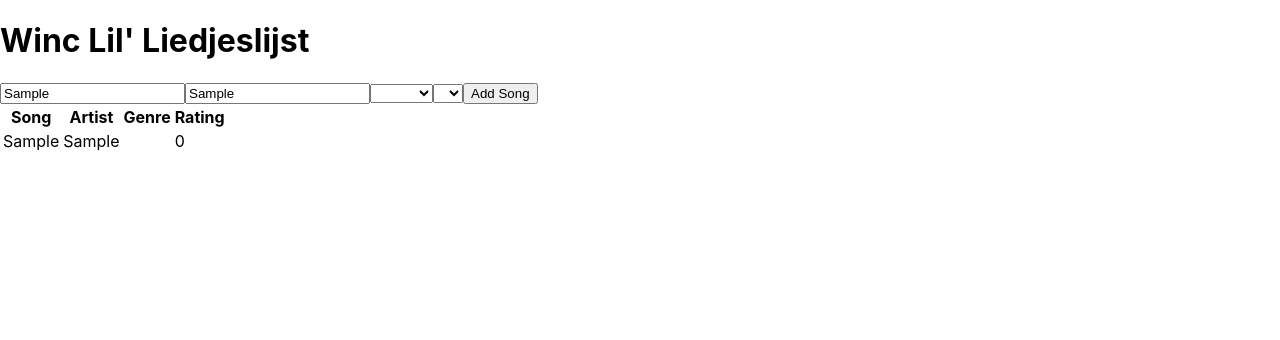
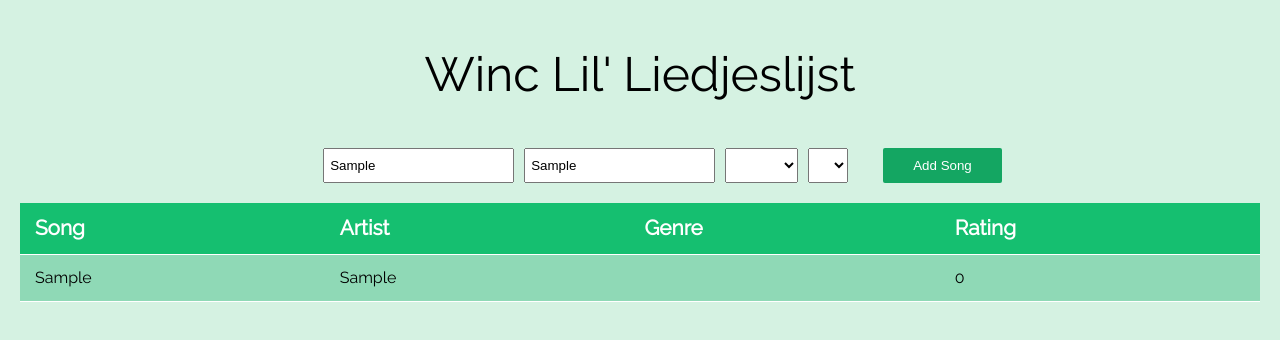
Before and after one commit to ramonsnellink/ramon_snellink-playlist, a React (Create React App) app: page / in a window 1280 px wide. Both pictures are taken after typing "Sample", "Sample" into the empty fields and a click on the button "Add Song". Shown: the top 340 px of the page. Built offline with nearby package versions, Linux system fonts and the light colour scheme.

Commit message:
finished styling

```diff
--- a/public/index.html
+++ b/public/index.html
@@ -5,11 +5,10 @@
     <link rel="icon" href="%PUBLIC_URL%/favicon.ico" />
     <meta name="viewport" content="width=device-width, initial-scale=1" />
     <meta name="theme-color" content="#000000" />
-    <meta
-      name="description"
-      content="Web site created using create-react-app"
-    />
+    <meta name="description" content="Web site created using create-react-app" />
     <link rel="apple-touch-icon" href="%PUBLIC_URL%/logo192.png" />
+    <link href="https://fonts.googleapis.com/css2?family=Raleway&display=swap" rel="stylesheet" />
+
     <!--
       manifest.json provides metadata used when your web app is installed on a
       user's mobile device or desktop. See https://developers.google.com/web/fundamentals/web-app-manifest/
--- a/src/App.js
+++ b/src/App.js
@@ -3,8 +3,8 @@ import SongOverview from "./components/SongOverview";
 
 const App = () => {
   return (
-    <div className="App">
-      <h1>Winc Lil' Liedjeslijst</h1>
+    <div className="app">
+      <h1 className="app__title">Winc Lil' Liedjeslijst</h1>
       <SongOverview />
     </div>
   );
--- /dev/null
+++ b/src/_reset.scss
@@ -0,0 +1,129 @@
+/* http://meyerweb.com/eric/tools/css/reset/
+   v2.0 | 20110126
+   License: none (public domain)
+*/
+
+html,
+body,
+div,
+span,
+applet,
+object,
+iframe,
+h1,
+h2,
+h3,
+h4,
+h5,
+h6,
+p,
+blockquote,
+pre,
+a,
+abbr,
+acronym,
+address,
+big,
+cite,
+code,
+del,
+dfn,
+em,
+img,
+ins,
+kbd,
+q,
+s,
+samp,
+small,
+strike,
+strong,
+sub,
+sup,
+tt,
+var,
+b,
+u,
+i,
+center,
+dl,
+dt,
+dd,
+ol,
+ul,
+li,
+fieldset,
+form,
+label,
+legend,
+table,
+caption,
+tbody,
+tfoot,
+thead,
+tr,
+th,
+td,
+article,
+aside,
+canvas,
+details,
+embed,
+figure,
+figcaption,
+footer,
+header,
+hgroup,
+menu,
+nav,
+output,
+ruby,
+section,
+summary,
+time,
+mark,
+audio,
+video {
+  margin: 0;
+  padding: 0;
+  border: 0;
+  font-size: 100%;
+  font: inherit;
+  vertical-align: baseline;
+}
+/* HTML5 display-role reset for older browsers */
+article,
+aside,
+details,
+figcaption,
+figure,
+footer,
+header,
+hgroup,
+menu,
+nav,
+section {
+  display: block;
+}
+body {
+  line-height: 1;
+}
+ol,
+ul {
+  list-style: none;
+}
+blockquote,
+q {
+  quotes: none;
+}
+blockquote:before,
+blockquote:after,
+q:before,
+q:after {
+  content: "";
+  content: none;
+}
+table {
+  border-collapse: collapse;
+  border-spacing: 0;
+}
--- a/src/components/Song.js
+++ b/src/components/Song.js
@@ -1,10 +1,10 @@
 const Song = ({ songData }) => {
   return (
-    <tr>
-      <td>{songData.title}</td>
-      <td>{songData.artist}</td>
-      <td>{songData.genre}</td>
-      <td>{songData.rating}</td>
+    <tr className="songlist__row">
+      <td className="songlist__item">{songData.title}</td>
+      <td className="songlist__item">{songData.artist}</td>
+      <td className="songlist__item">{songData.genre}</td>
+      <td className="songlist__item">{songData.rating}</td>
     </tr>
   );
 };
--- a/src/components/SongForm.js
+++ b/src/components/SongForm.js
@@ -9,8 +9,9 @@ const SongForm = (props) => {
   const [values, setValues] = useState({ title: "", artist: "", genre: "", rating: 0 });
 
   return (
-    <form onSubmit={(e) => props.addSong(e, values)}>
+    <form className="songform" onSubmit={(e) => props.addSong(e, values)}>
       <input
+        className="songform__field"
         type="text"
         placeholder="Title"
         name="title"
@@ -18,27 +19,40 @@ const SongForm = (props) => {
         value={values.title}
       />
       <input
+        className="songform__field"
         type="text"
         placeholder="Artist"
         name="artist"
         onChange={handleInputChange}
         value={values.artist}
       />
-      <select name="genre" id="" onChange={handleInputChange} value={values.genre}>
+      <select
+        name="genre"
+        id=""
+        onChange={handleInputChange}
+        value={values.genre}
+        className="songform__field"
+      >
         <option value="none"></option>
         <option value="jazz">Jazz</option>
         <option value="rock">Rock</option>
         <option value="trance">Trance</option>
       </select>
-      <select name="rating" id="" onChange={handleInputChange} value={values.rating}>
-        <option value={"0"}></option>
+      <select
+        name="rating"
+        id=""
+        onChange={handleInputChange}
+        value={values.rating}
+        className="songform__field"
+      >
+        <option value="0"></option>
         <option value="1">1</option>
         <option value="2">2</option>
         <option value="3">3</option>
         <option value="4">4</option>
         <option value="5">5</option>
       </select>
-      <button>Add Song</button>
+      <button className="songform__button">Add Song</button>
     </form>
   );
 };
--- a/src/components/SongOverview.js
+++ b/src/components/SongOverview.js
@@ -15,13 +15,13 @@ const SongOverview = () => {
   return (
     <div>
       <SongForm addSong={addSong} />
-      <table>
+      <table className="songlist">
         <thead>
-          <tr className="song-header">
-            <th className="song-row__item">Song</th>
-            <th className="song-row__item">Artist</th>
-            <th className="song-row__item">Genre</th>
-            <th className="song-row__item">Rating</th>
+          <tr className="songlist__header">
+            <th className="songlist__title">Song</th>
+            <th className="songlist__title">Artist</th>
+            <th className="songlist__title">Genre</th>
+            <th className="songlist__title">Rating</th>
           </tr>
         </thead>
 
--- a/src/index.css
+++ b/src/index.css
@@ -1,11 +1,197 @@
-body {
+/* http://meyerweb.com/eric/tools/css/reset/
+   v2.0 | 20110126
+   License: none (public domain)
+*/
+html,
+body,
+div,
+span,
+applet,
+object,
+iframe,
+h1,
+h2,
+h3,
+h4,
+h5,
+h6,
+p,
+blockquote,
+pre,
+a,
+abbr,
+acronym,
+address,
+big,
+cite,
+code,
+del,
+dfn,
+em,
+img,
+ins,
+kbd,
+q,
+s,
+samp,
+small,
+strike,
+strong,
+sub,
+sup,
+tt,
+var,
+b,
+u,
+i,
+center,
+dl,
+dt,
+dd,
+ol,
+ul,
+li,
+fieldset,
+form,
+label,
+legend,
+table,
+caption,
+tbody,
+tfoot,
+thead,
+tr,
+th,
+td,
+article,
+aside,
+canvas,
+details,
+embed,
+figure,
+figcaption,
+footer,
+header,
+hgroup,
+menu,
+nav,
+output,
+ruby,
+section,
+summary,
+time,
+mark,
+audio,
+video {
   margin: 0;
-  font-family: -apple-system, BlinkMacSystemFont, "Segoe UI", "Roboto", "Oxygen", "Ubuntu", "Cantarell", "Fira Sans", "Droid Sans", "Helvetica Neue", sans-serif;
-  -webkit-font-smoothing: antialiased;
-  -moz-osx-font-smoothing: grayscale;
+  padding: 0;
+  border: 0;
+  font-size: 100%;
+  font: inherit;
+  vertical-align: baseline;
 }
 
-code {
-  font-family: source-code-pro, Menlo, Monaco, Consolas, "Courier New", monospace;
+/* HTML5 display-role reset for older browsers */
+article,
+aside,
+details,
+figcaption,
+figure,
+footer,
+header,
+hgroup,
+menu,
+nav,
+section {
+  display: block;
+}
+
+body {
+  line-height: 1;
+}
+
+ol,
+ul {
+  list-style: none;
+}
+
+blockquote,
+q {
+  quotes: none;
+}
+
+blockquote:before,
+blockquote:after,
+q:before,
+q:after {
+  content: "";
+  content: none;
+}
+
+table {
+  border-collapse: collapse;
+  border-spacing: 0;
+}
+
+/* Color Theme Swatches in Hex */
+body {
+  font-family: "Raleway", sans-serif;
+  background-color: #d5f2e2;
+}
+
+.app {
+  padding: 20px;
+}
+.app__title {
+  font-size: 3em;
+  text-align: center;
+  padding: 30px;
+}
+
+.songlist {
+  width: 100%;
+}
+.songlist__header {
+  background-color: #15bf70;
+  color: white;
+}
+.songlist td,
+.songlist th {
+  padding: 15px;
+}
+.songlist__title {
+  font-weight: bold;
+  font-size: 1.3rem;
+  text-align: left;
+}
+.songlist__row {
+  background-color: #8fd9b6;
+  border-top: 1px solid white;
+  border-bottom: 1px solid white;
+}
+.songform {
+  width: 100%;
+  display: -webkit-box;
+  display: -ms-flexbox;
+  display: flex;
+  -webkit-box-pack: center;
+      -ms-flex-pack: center;
+          justify-content: center;
+  padding: 20px;
+}
+.songform__button {
+  padding: 10px 30px;
+  color: white;
+  margin-left: 30px;
+  -webkit-box-shadow: 0px 0px 0px transparent;
+          box-shadow: 0px 0px 0px transparent;
+  border: 0px solid transparent;
+  border-radius: 2px;
+  text-shadow: 0px 0px 0px transparent;
+  background-color: #14a662;
+}
+.songform__field {
+  padding: 5px;
+  margin: 0px 5px;
 }
 /*# sourceMappingURL=index.css.map */
--- a/src/index.scss
+++ b/src/index.scss
@@ -1,11 +1,73 @@
+@import "./reset";
+
+/* Color Theme Swatches in Hex */
+$fel-donkergroen: #15bf70;
+$fel-midgroen: #14a662;
+$midgroen: #56bf8e;
+$fel-lichtgroen: #8fd9b6;
+$lichtgroen: #d5f2e2;
+
 body {
-  margin: 0;
-  font-family: -apple-system, BlinkMacSystemFont, "Segoe UI", "Roboto", "Oxygen", "Ubuntu",
-    "Cantarell", "Fira Sans", "Droid Sans", "Helvetica Neue", sans-serif;
-  -webkit-font-smoothing: antialiased;
-  -moz-osx-font-smoothing: grayscale;
+  font-family: "Raleway", sans-serif;
+  background-color: $lichtgroen;
 }
 
-code {
-  font-family: source-code-pro, Menlo, Monaco, Consolas, "Courier New", monospace;
+.app {
+  padding: 20px;
+  &__title {
+    font-size: 3em;
+    text-align: center;
+    padding: 30px;
+  }
 }
+
+.songlist {
+  width: 100%;
+  &__header {
+    background-color: $fel-donkergroen;
+    color: white;
+  }
+
+  & td,
+  th {
+    padding: 15px;
+  }
+
+  &__title {
+    font-weight: bold;
+    font-size: 1.3rem;
+    text-align: left;
+  }
+
+  &__row {
+    background-color: $fel-lichtgroen;
+    border-top: 1px solid white;
+    border-bottom: 1px solid white;
+  }
+
+  &__item {
+  }
+}
+
+.songform {
+  width: 100%;
+  display: flex;
+  justify-content: center;
+  padding: 20px;
+
+  &__button {
+    padding: 10px 30px;
+    color: white;
+    margin-left: 30px;
+    box-shadow: 0px 0px 0px transparent;
+    border: 0px solid transparent;
+    border-radius: 2px;
+    text-shadow: 0px 0px 0px transparent;
+    background-color: $fel-midgroen;
+  }
+
+  &__field {
+    padding: 5px;
+    margin: 0px 5px;
+  }
+}
```
Also changed, not shown: 1 other file (tests, documents, lock files or other folders).
